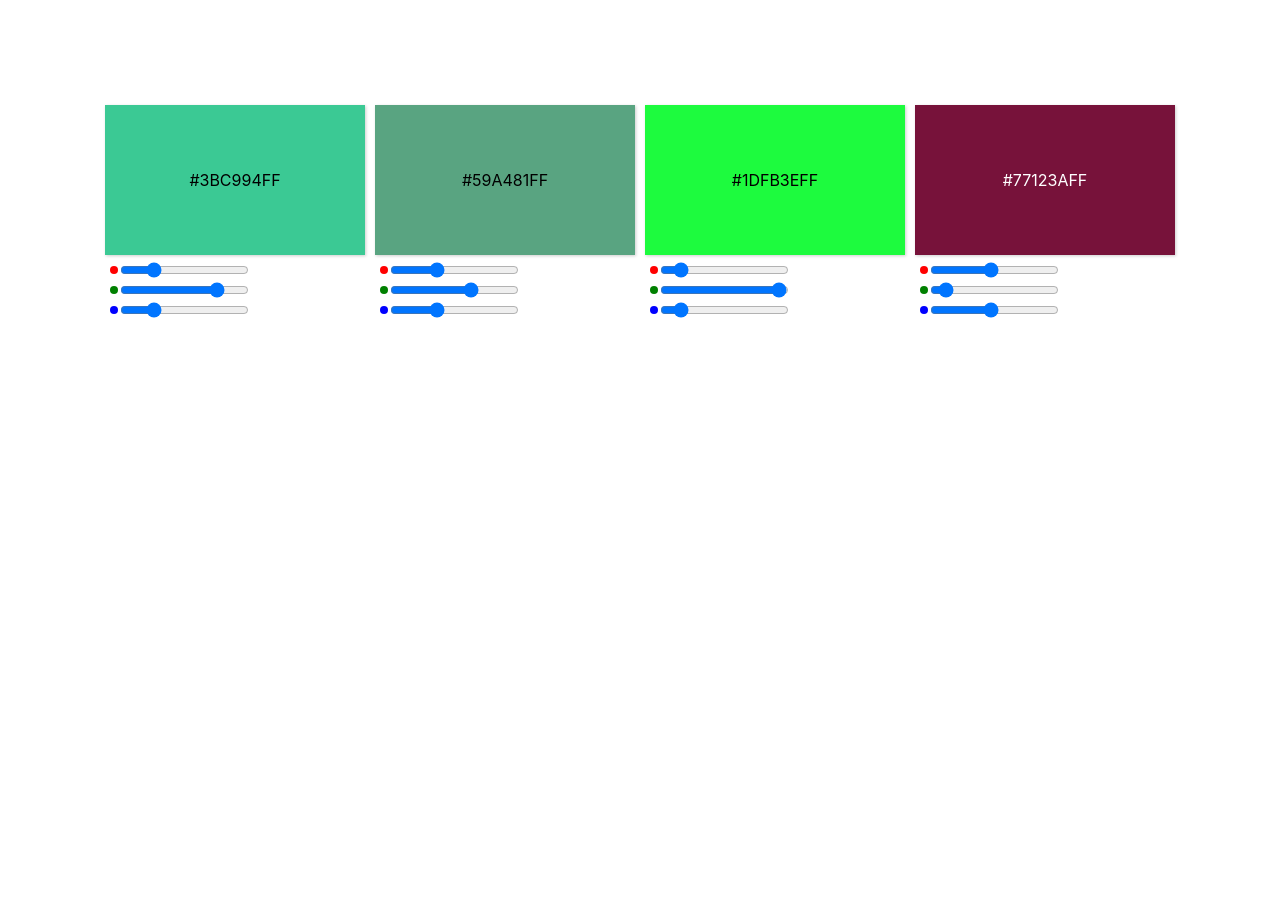
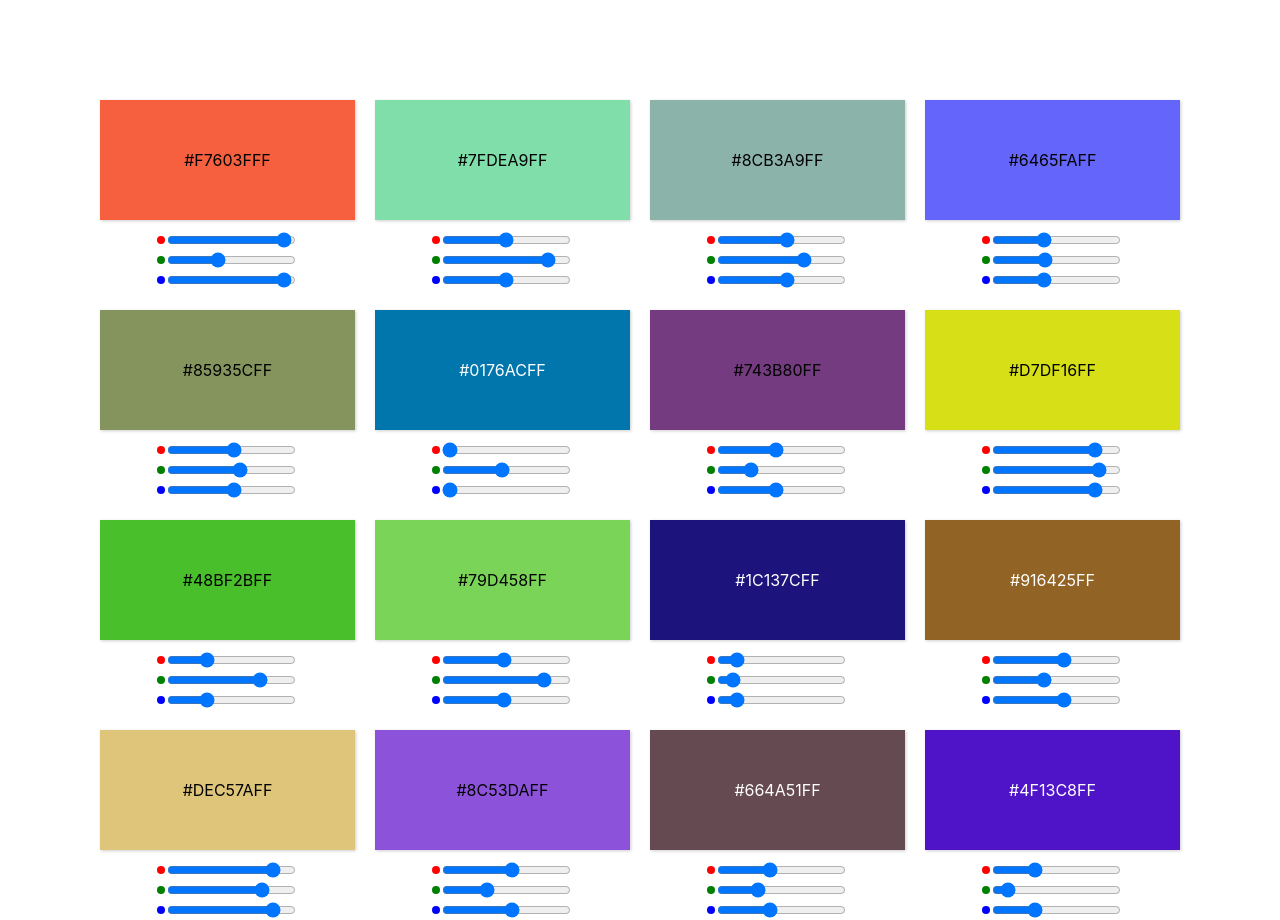
Before and after one commit to DigitalDaring/FunWithColors, a React (Create React App) app: page / in a window 1280 px wide. Before the commit the page ends 800 px from the top, so only its background shows below. Built offline with nearby package versions, Linux system fonts and the light colour scheme.

Commit message:
Just some simple improvements for large numbers of colors

```diff
--- a/src/components/color-square/color-square.module.scss
+++ b/src/components/color-square/color-square.module.scss
@@ -1,13 +1,25 @@
+color-square-container {
+  display: flex;
+  flex-direction: column;
+}
+
 color-square {
   background-color: var(--background-color, #FFF);
   display: flex;
+  flex: 120px 1 1;
   flex-direction: column;
   align-items: center;
   justify-content: center;
-  flex-basis: 100%;
-  height: 100%;
+  margin-bottom: 10px;
   box-shadow: 1px 1px 3px rgba(0, 0, 0, 0.2);
-  margin: 5px;
+}
+
+slider-array {
+  width: 100%;
+  display: flex;
+  flex: 60px 0 0;
+  flex-direction: column;
+  align-items: center;
 }
 
 .tiny-square {
--- a/src/components/colors-array/colors-array.module.scss
+++ b/src/components/colors-array/colors-array.module.scss
@@ -1,8 +1,16 @@
 colors-array {
   display: grid;
-  grid-template-columns: repeat(4, 1fr);
-  grid-template-rows: repeat(4, 1fr);
+  grid-template-columns: 1fr;
+  grid-template-rows: repeat(16, 1fr);
+  grid-gap: 20px;
   grid-area: colors;
   height: 100%;
   width: 100%;
 }
+
+@media only screen and (min-width: 720px) {
+  colors-array {
+    grid-template-columns: repeat(4, 1fr);
+    grid-template-rows: repeat(4, 1fr);
+  }
+}
--- a/src/components/colors-array/colors-array.tsx
+++ b/src/components/colors-array/colors-array.tsx
@@ -12,7 +12,8 @@ const pickRandomColor = (): Hues => ({
 })
 
 const ColorsArray = () => {
-  const [colors, setColors] = useState<Array<Hues>>([0,1,2,3].map(() => pickRandomColor()));
+  const [colors, setColors] =
+    useState<Array<Hues>>([0,1,2,3, 4, 5, 6, 7, 8, 9, 10, 11, 12, 13, 14, 15].map(() => pickRandomColor()));
   const handleChange = (newHues: Hues, idx: number) => {
     const newColors = [...colors];
     newColors[idx] = newHues;
--- a/src/index.tsx
+++ b/src/index.tsx
@@ -3,6 +3,7 @@ import ReactDOM from 'react-dom';
 import './index.scss';
 import App from './App';
 import reportWebVitals from './reportWebVitals';
+import { hydrate, render } from "react-dom";
 
 declare global {
   namespace JSX {
@@ -25,6 +26,13 @@ ReactDOM.render(
   document.getElementById('root')
 );
 
+const rootElement = document.getElementById('root');
+if (rootElement?.hasChildNodes()) {
+  hydrate(<App />, rootElement);
+} else {
+  render(<App />, rootElement);
+}
+
 // If you want to start measuring performance in your app, pass a function
 // to log results (for example: reportWebVitals(console.log))
 // or send to an analytics endpoint. Learn more: https://bit.ly/CRA-vitals
```
Also changed, not shown: package.json (+7 -1 lines), 1 other file (tests, documents, lock files or other folders).
